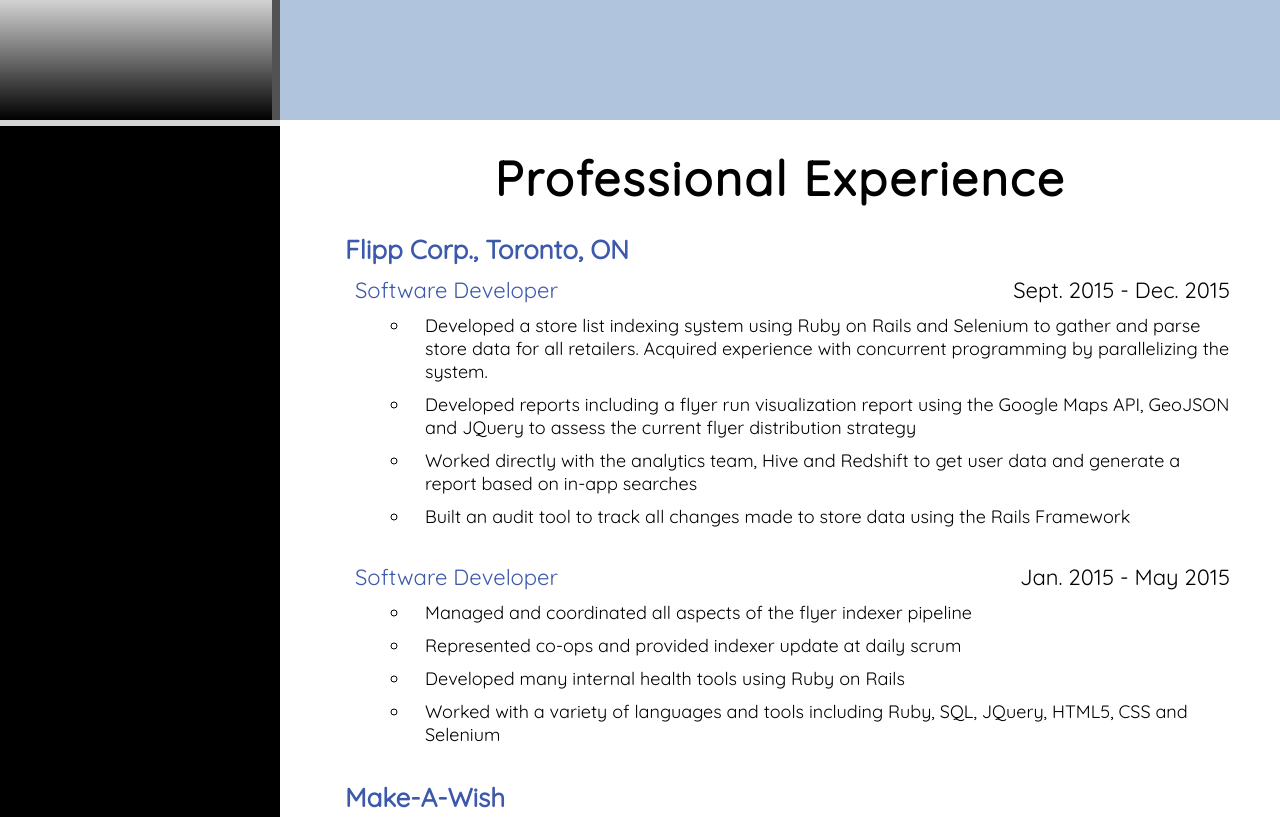
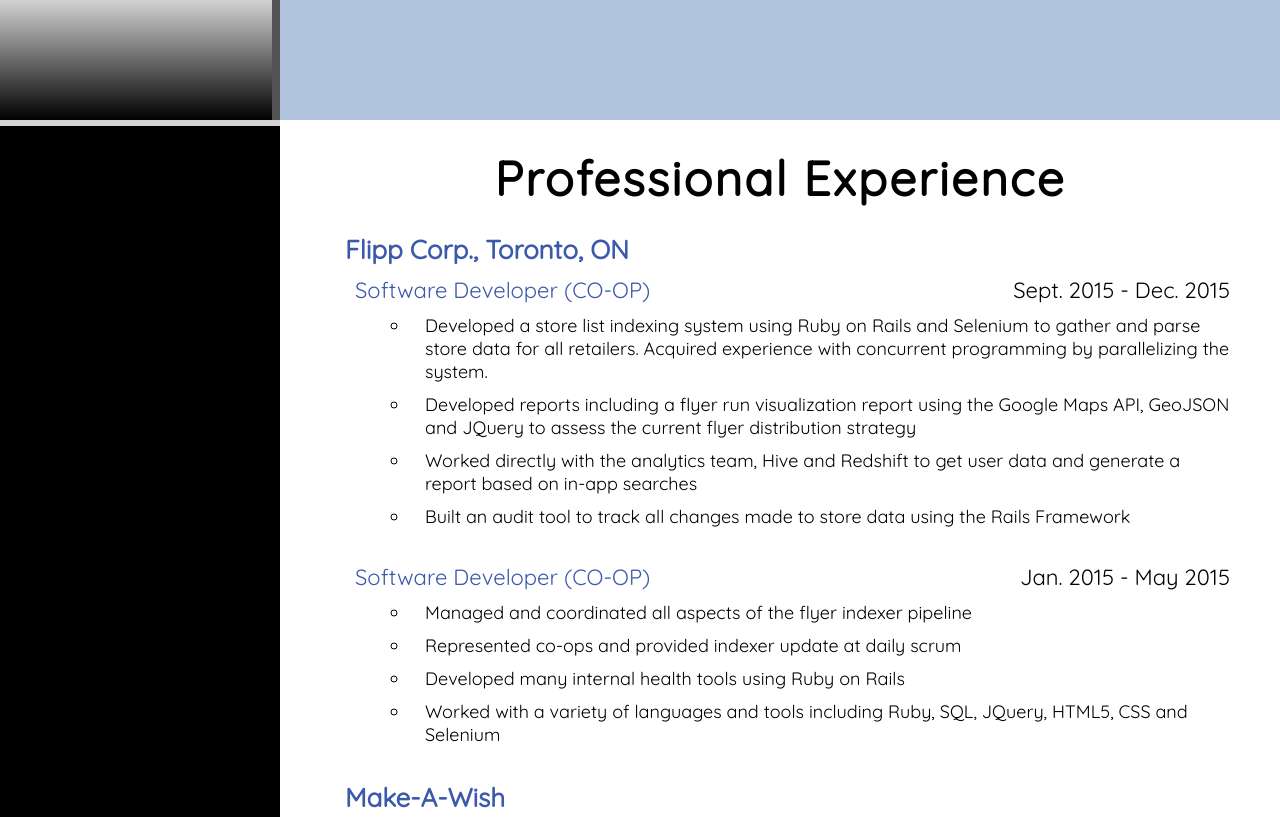
Before and after one commit to shivert/shivert.github.io, a plain HTML site: page index.html in a window 1280 px wide. Shown: the part 1480-2297 px from the top of the page. Drawn offline with nearby package versions, Linux system fonts and the light colour scheme; files whose address does not match are found by name.

Commit message:
Website: Fixed scrolling

```diff
--- a/index.html
+++ b/index.html
@@ -10,7 +10,7 @@
 	<link rel="stylesheet" type="text/css" href="main.css" />
 </head>
 
-<body>
+<body class="disableScroll">
 	<a id="welcome-anchor"></a>
 
 	<div id="welcome">
@@ -75,14 +75,14 @@
 					<div class="pro-content">
 						<h5>Professional Experience</h5>
 						<p id="pro-text">Flipp Corp., Toronto, ON</p>
-						<p id="pro-position">Software Developer <span id="right-tab">Sept. 2015 - Dec. 2015</span></p>
+						<p id="pro-position">Software Developer (CO-OP) <span id="right-tab">Sept. 2015 - Dec. 2015</span></p>
 						<ul class="circle">
 							<li>Developed a store list indexing system using Ruby on Rails and Selenium to gather and parse store data for all retailers. Acquired experience with concurrent programming by parallelizing the system.</li>
 							<li>Developed reports including a flyer run visualization report using the Google Maps API, GeoJSON and JQuery to assess the current flyer distribution strategy</li>
 							<li>Worked directly with the analytics team, Hive and Redshift to get user data and generate a report based on in-app searches</li>
 							<li>Built an audit tool to track all changes made to store data using the Rails Framework</li>
 						</ul>
-						<p id="pro-position">Software Developer <span id="right-tab">Jan. 2015 - May 2015</span></p>
+						<p id="pro-position">Software Developer (CO-OP) <span id="right-tab">Jan. 2015 - May 2015</span></p>
 						<ul class="circle">
 							<li>Managed and coordinated all aspects of the flyer indexer pipeline</li>
 							<li>Represented co-ops and provided indexer update at daily scrum</li>
--- a/main.css
+++ b/main.css
@@ -1,3 +1,7 @@
+.disableScroll{
+      overflow-y:hidden;
+      overflow-x:hidden;
+}
 *
 {
     margin: 0px;
@@ -221,15 +225,16 @@
 
 .content-container  {
 	width: 100%;
+	height: 100%;
 	position: relative;
 	display: table;
-	float: center;
-
+	overflow-y: scroll;
 }
 
 .section {
 	width: 100%;
-	overflow: hidden;
+	height: 100vh;
+	overflow-y: scroll;
 }
 
 .blue {
@@ -284,8 +289,7 @@
 }
 
 #right-tab {
-	position: absolute;
-	right: 0;
+	float: right;
 	color: black;
 }
 
@@ -391,9 +395,8 @@
 }
 
 .real-content {
-display: table-cell;
-vertical-align: middle;
-overflow: hidden;
+	display: table-cell;
+	vertical-align: middle;
 }
 
 #welcome {
@@ -413,11 +416,8 @@
 
 .pro-content {
 	width: 90%;
-	overflow: hidden;
-	position: relative;
 	text-align: center;
 	margin: 0 auto;
-	vertical-align: middle;
 }
 
 .welcome-spiel {
@@ -438,7 +438,6 @@
 	margin-right: auto;
 	left: 0;
 	right: 0;
-	overflow: hidden;
 	z-index: 99;
 
 }
--- a/main.js
+++ b/main.js
@@ -2,8 +2,6 @@
     adjustSizing();
     stickNavbar();
     navbarHighlight();
-
-$("body").css("overflow", "hidden");
 
     var toggle  = document.querySelector(".c-hamburger");
     (toggle.classList.contains("is-active") === true) ? toggle.classList.remove("is-active") : toggle.classList.add("is-active");
@@ -33,7 +31,6 @@
     $('#welcome').height($(window).height());
     $('#new-york').width($(window).width());
     $('.navbar-container').height($(window).height());
-    $('.content-container').height($(window).height());
 }
 
 // Fixing navbar if not on welcome page
```
